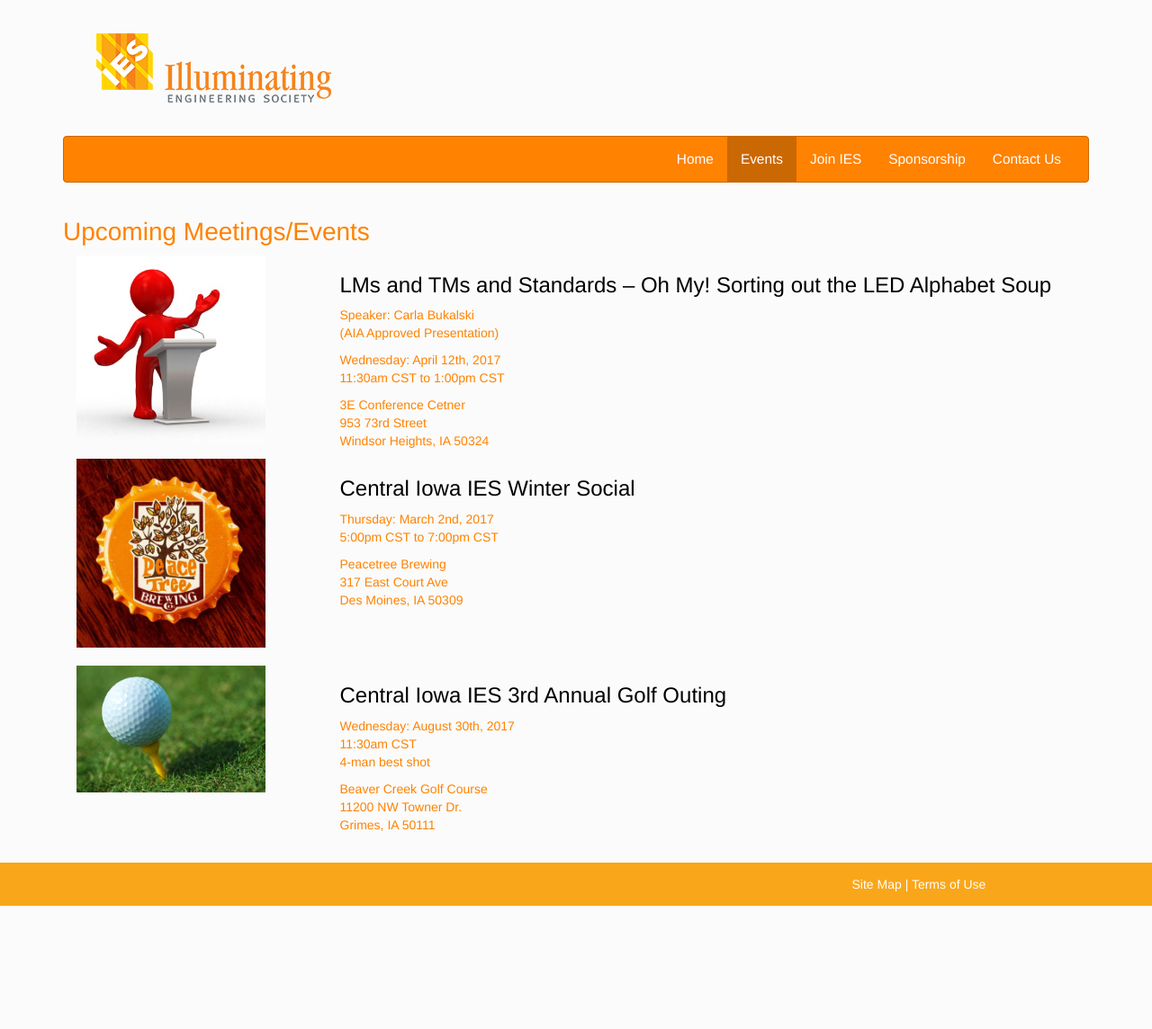
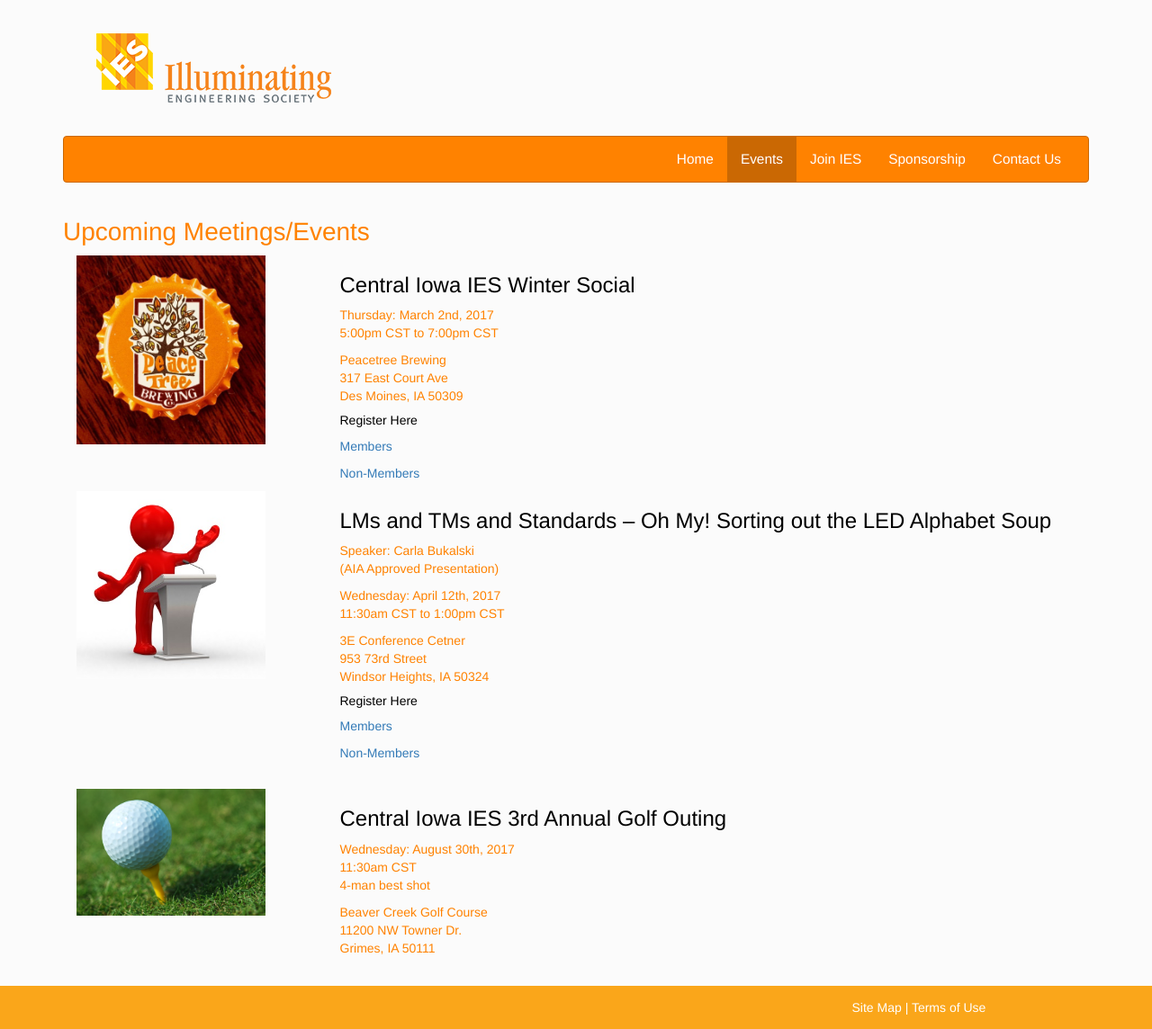
Before and after one commit to iesdesmoines/iesdesmoines.github.io, a Jekyll site: the page built from events.html, in a window 1280 px wide. Shown: the whole page at 90% size. Built offline with Jekyll 4.4.1, drawn with Linux system fonts in a browser that asks for light colours; nearby versions of some CDN libraries; before the commit the page ends 1007 px from its top, so only the background shows below that.

Commit message:
More fixes

```diff
--- a/_layouts/index.html
+++ b/_layouts/index.html
@@ -9,7 +9,9 @@
     <div class="page-content">
       <div class="container">
         {% include header.html %}
-        <img id="homepage-image" src="{{site.baseurl}}/images/des-moines-night.jpg" width="80%" alt="Downtown Des Moines">
+        <div class="homepage-image">
+          <img id="homepage-image" src="{{site.baseurl}}/images/des-moines-night.jpg" width="80%" alt="Downtown Des Moines">
+        </div>
         <div class="row">
           <div id="welcome" class="col-lg-9">
             <h4 class="header">Welcome to Central of Iowa IES</h4>
--- a/events.html
+++ b/events.html
@@ -4,6 +4,28 @@
 header: "Upcoming Meetings/Events"
 events: "active"
 ---
+<div class="row">
+  <div class="col-lg-3">
+    <img src="{{site.baseurl}}/images/Peacetree.jpg" width="80%" alt="Peace Tree Social">
+  </div>
+  <div class="col-lg-9 events-text">
+    <h3 class="events-header">Central Iowa IES Winter Social</h3>
+    <div>
+      <p>Thursday: March 2nd, 2017<br>
+      5:00pm CST to 7:00pm CST</p>
+    </div>
+    <div>
+      <p>Peacetree Brewing<br>
+      317 East Court Ave<br>
+      Des Moines, IA 50309</p>
+    </div>
+    <div>
+      <h5 class="events-header">Register Here</h5>
+      <p><a href="https://www.paypal.com/cgi-bin/webscr?cmd=_s-xclick&hosted_button_id=LHXH3K334SJK6">Members</a></p>
+      <p><a href="https://www.paypal.com/cgi-bin/webscr?cmd=_s-xclick&hosted_button_id=W33356LS6YXUJ">Non-Members</a></p>
+    </div>
+  </div>
+</div>
 
 <div class="row">
   <div class="col-lg-3">
@@ -24,23 +46,10 @@
       953 73rd Street<br>
       Windsor Heights, IA 50324</p>
     </div>
-  </div>
-</div>
-
-<div class="row">
-  <div class="col-lg-3">
-    <img src="{{site.baseurl}}/images/Peacetree.jpg" width="80%" alt="Peace Tree Social">
-  </div>
-  <div class="col-lg-9 events-text">
-    <h3 class="events-header">Central Iowa IES Winter Social</h3>
     <div>
-      <p>Thursday: March 2nd, 2017<br>
-      5:00pm CST to 7:00pm CST</p>
-    </div>
-    <div>
-      <p>Peacetree Brewing<br>
-      317 East Court Ave<br>
-      Des Moines, IA 50309</p>
+      <h5 class="events-header">Register Here</h5>
+      <p><a href="https://www.paypal.com/cgi-bin/webscr?cmd=_s-xclick&hosted_button_id=QFVVQKELTJVAC">Members</a></p>
+      <p><a href="https://www.paypal.com/cgi-bin/webscr?cmd=_s-xclick&hosted_button_id=3HBWMVPG6AHGQ">Non-Members</a></p>
     </div>
   </div>
 </div>
```
